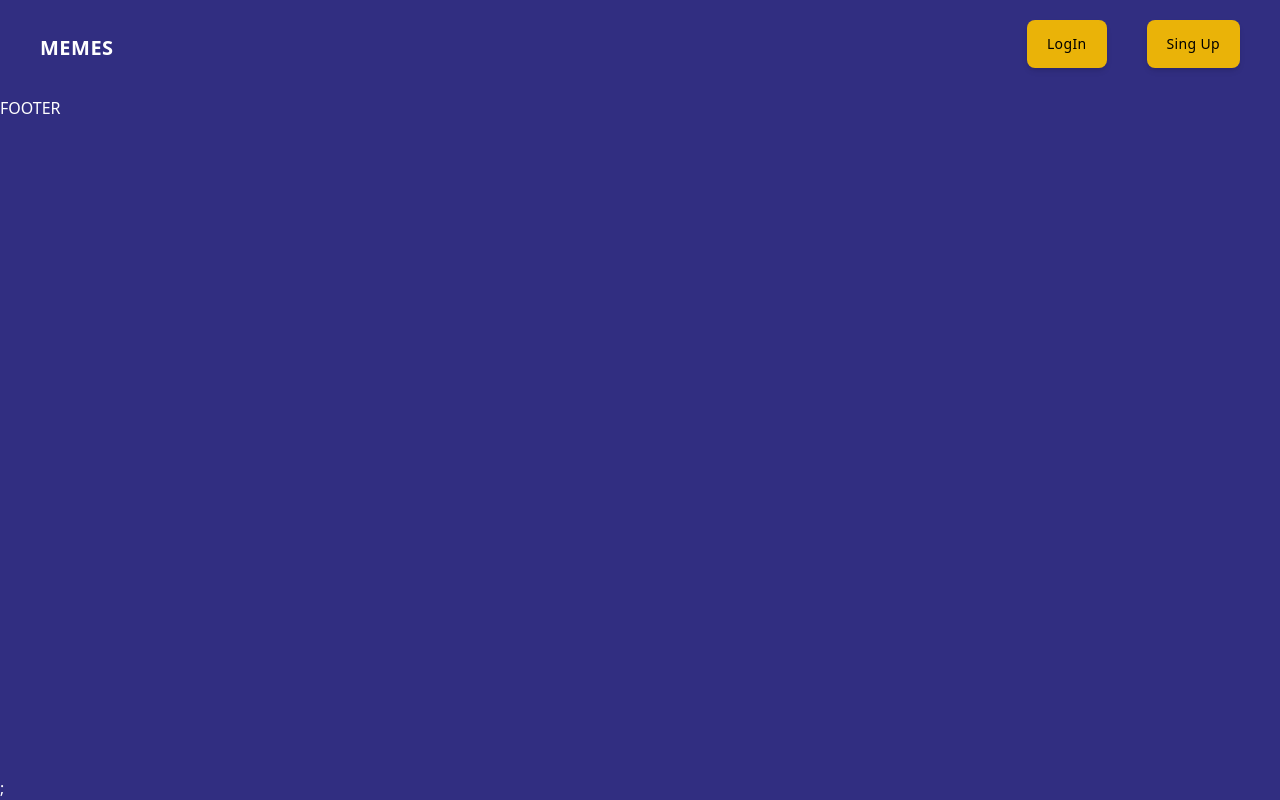
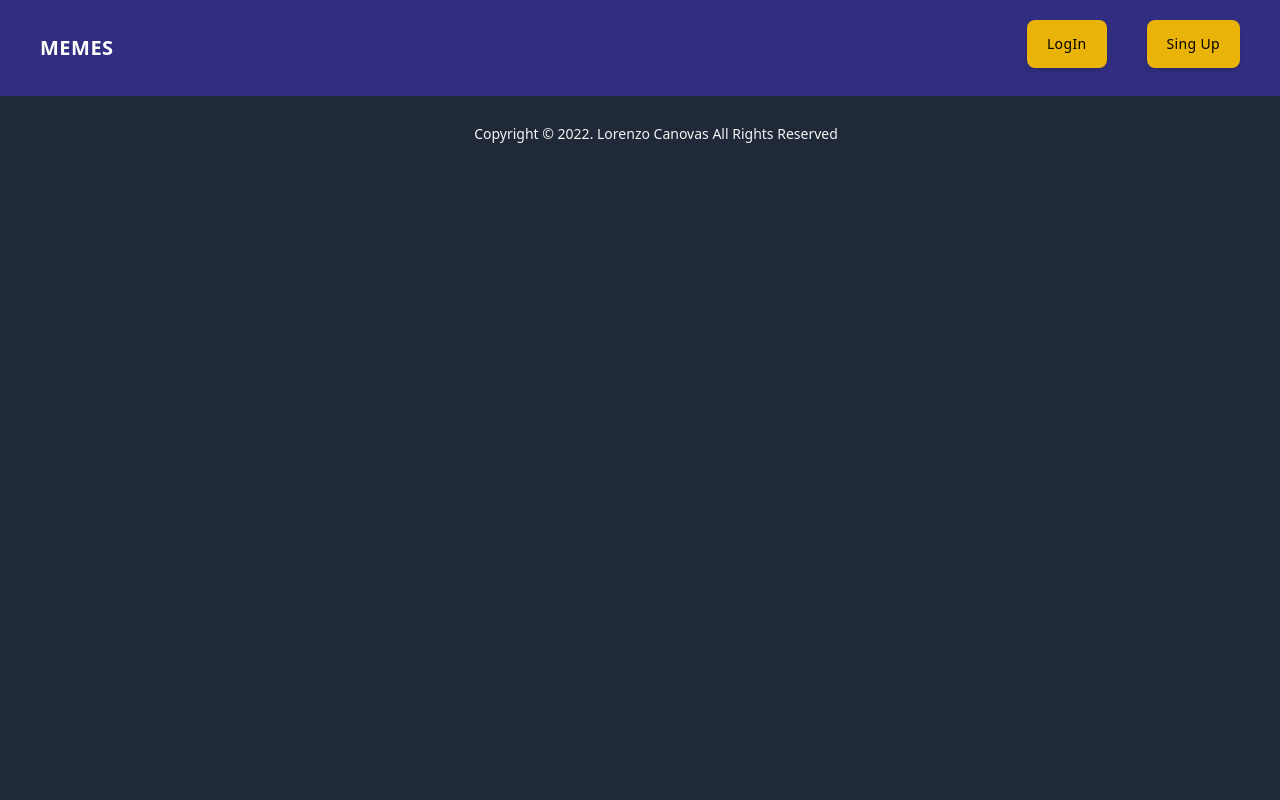
Before and after one commit to JuppLCD/Memes-Frontend, a React (Vite) app: page /login in a window 1280 px wide. Built offline with nearby package versions, Linux system fonts and the light colour scheme; no server answers.

Commit message:
Create component Footer and add .env files

```diff
--- /dev/null
+++ b/src/components/Footer/index.tsx
@@ -0,0 +1,13 @@
+function Footer() {
+	return (
+		<footer className='text-gray-100 body-font bg-gray-800'>
+			<div className='container p-5 mx-auto flex justify-center'>
+				<p className='text-sm  sm:ml-4 sm:pl-4 sm:py-2 sm:mt-0 mt-4 text-center'>
+					Copyright &copy; 2022. Lorenzo Canovas All Rights Reserved
+				</p>
+			</div>
+		</footer>
+	);
+}
+
+export default Footer;
--- a/src/components/Meme/index.tsx
+++ b/src/components/Meme/index.tsx
@@ -3,8 +3,6 @@ import { useNotification } from '../../hooks/useNotification';
 import { useReduxDispatch, useReduxSelector } from '../../store';
 
 import { openRenameMemeModal } from '../../store/slices/meme/MemeSlice';
-
-import { URL_BACKEND } from '../../config';
 
 import { Link } from 'react-router-dom';
 
@@ -24,10 +22,7 @@ function Meme({ meme }: MemeProps) {
 				{meme.name} {!meme.access && <span className='inline-block text-orange-400 mr-auto'>| Private |</span>}
 			</h2>
 			<div className='h-full max-h-80'>
-				<img
-					src={`${URL_BACKEND}/storage/imgs/${meme.path_image}`}
-					className='mx-auto h-full object-cover object-center w-full'
-				/>
+				<img src={meme.path_image} className='mx-auto h-full object-cover object-center w-full' />
 			</div>
 			{isCreator && <OptionsMeme meme={meme} />}
 		</div>
--- a/src/config/index.ts
+++ b/src/config/index.ts
@@ -1,5 +1,4 @@
-const URL_BACKEND = 'http://localhost:8080';
-// const URL_BACKEND = 'https://meme-back-end.herokuapp.com';
+const URL_BACKEND = import.meta.env.VITE_HOST_BAKEND;
 
 const URL_API_BACKEND = URL_BACKEND + '/api/v1';
 const LOCAL_STORAGE_KEY_TOKEN = 'accessToken';
--- a/src/layout/index.tsx
+++ b/src/layout/index.tsx
@@ -3,16 +3,15 @@ import ModalRenameMeme from '../components/Modal';
 
 import Header from '../components/Header';
 import Page from '../page';
+import Footer from '../components/Footer';
 
 function Layout() {
 	return (
 		<>
 			<Header />
 			<Page />
-			<footer>
-				<p>FOOTER</p>
-			</footer>
-			<ModalRenameMeme />;
+			<Footer />
+			<ModalRenameMeme />
 			<Toaster
 				position='top-center'
 				reverseOrder={true}
```
Also changed, not shown: 2 other files (tests, documents, lock files or other folders).
